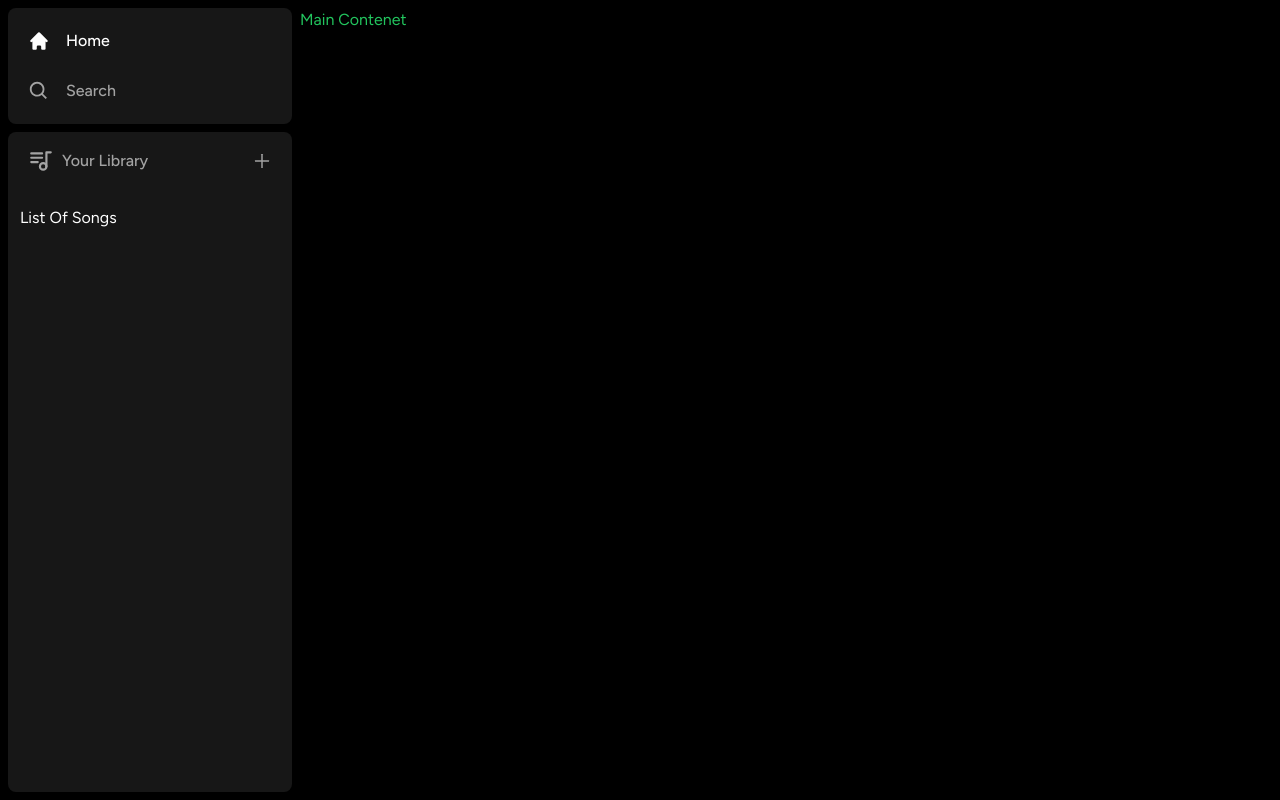
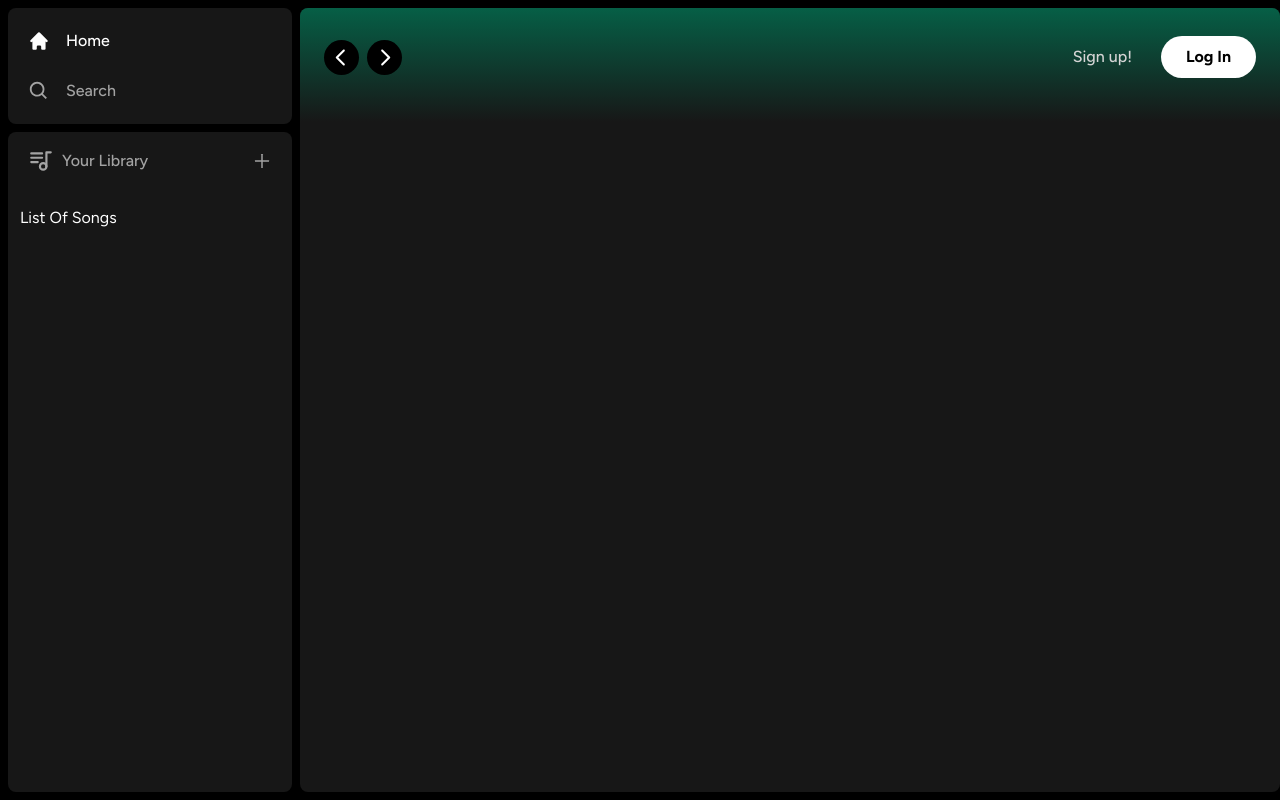
Before and after one commit to PositivWarrior/Ampify, a Next.js app: page / in a window 1280 px wide. Built offline with nearby package versions, Linux system fonts and the light colour scheme.

Commit message:
Header/Log In/ Sign Up add

```diff
--- a/app/(site)/page.tsx
+++ b/app/(site)/page.tsx
@@ -1,5 +1,9 @@
+import Header from "@/components/Header";
+
 export default function Home() {
   return (
-    <div className="text-green-500">Main Contenet</div>
+    <div className="bg-neutral-900 rounded-lg w-full h-full overflow-hidden overflow-y-auto">
+      <Header />
+    </div>
   )
 }
--- /dev/null
+++ b/components/Button.tsx
@@ -0,0 +1,40 @@
+import { forwardRef } from "react";
+import { twMerge } from "tailwind-merge";
+
+interface ButtonProps extends React.ButtonHTMLAttributes<HTMLButtonElement> {}
+
+const Button = forwardRef<HTMLButtonElement, ButtonProps>(({
+    className,
+    children,
+    disabled,
+    type = 'button',
+    ...props
+}, ref) => {
+    return (
+        <button type={type} className={twMerge(`
+            w-full
+            rounded-full
+            bg-green-500
+            border
+            border-transparent
+            px-3
+            py-3
+            disabled:cursor-not-allowed
+            disabled:opacity-50
+            text-black
+            font-bold
+            hover:opacity-75
+            transition
+        `, className)}
+            disabled={disabled}
+            ref={ref}
+            {...props}
+        >
+            {children}
+        </button>
+    )
+});
+
+Button.displayName = "Button";
+
+export default Button;
--- /dev/null
+++ b/components/Header.tsx
@@ -0,0 +1,73 @@
+'use client'
+
+import { useRouter } from "next/navigation";
+import { RxCaretLeft, RxCaretRight } from "react-icons/rx";
+import { HiHome } from "react-icons/hi";
+import { twMerge } from "tailwind-merge";
+import { BiSearch } from "react-icons/bi";
+import Button from "./Button";
+
+
+interface HeaderProps {
+    children: React.ReactNode;
+    clallName?: string;
+}
+
+const Header: React.FC<HeaderProps> = ({
+    children,
+    className
+}) => {
+    const router = useRouter();
+
+    const handleLogout = () => {
+        alert("Logging out...");
+    }
+
+    return (
+        <div className={twMerge(`
+            h-fit
+            bg-gradient-to-b
+            from-emerald-800
+            p-6
+        `, className)}>
+            <div className="w-full mb-4 flex justify-between items-center">
+
+                <div className="hidden md:flex gap-x-2 items-center">
+                    <button onClick={()=> router.back} className="rounded-full bg-black flex items-center justify-center hover:opacity-75 transitions">
+                        <RxCaretLeft className="text-white" size={35}/>
+                    </button>
+                    <button onClick={()=> router.forward} className="rounded-full bg-black flex items-center justify-center hover:opacity-75 transitions">
+                        <RxCaretRight className="text-white" size={35}/>
+                    </button>
+                </div>
+
+                <div className="flex md:hidden gap-x-2 items-center">
+                    <button className="rounded-full p-2 bg-white flex items-center justify-center hover:opacity-75 transition">
+                        <HiHome className="text-black" size={20}/>
+                    </button>
+                    <button className="rounded-full p-2 bg-white flex items-center justify-center hover:opacity-75 transition">
+                        <BiSearch className="text-black" size={20}/>
+                    </button>
+                </div>
+
+                <div className="flex justify-between items-center gap-x-4">
+                    <>
+                        <div>
+                            <Button onClick={()=> {}} className="bg-transparent text-neutral-300 font-medium">
+                                Sign up!
+                            </Button>
+                        </div>
+                        <div>
+                            <Button onClick={()=> {}} className="bg-white px-6 py-2">
+                                Log In
+                            </Button>
+                        </div>
+                    </>
+                </div>
+            </div>
+            {children}
+        </div>
+    )
+}
+
+export default Header
```
